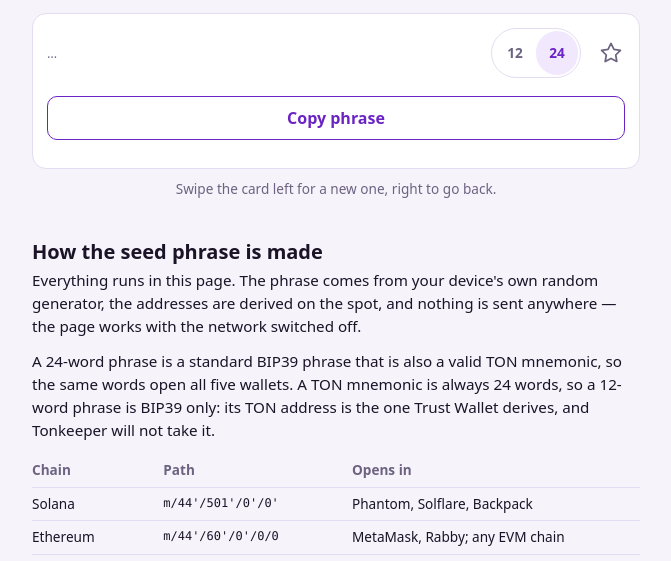
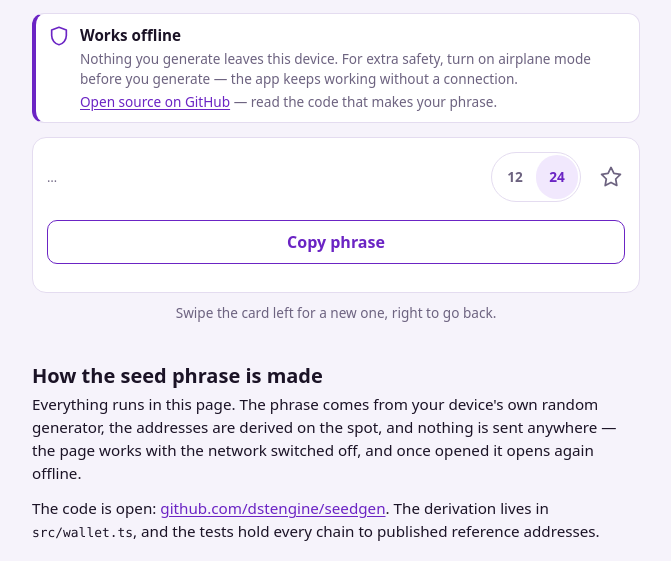
Before and after one commit to dstengine/seedgen, a website with bundled scripts: page src/index.html in a window 1280 px wide. Shown: the part 159-720 px from the top of the page, without its empty margins (304-975 px from the left). Built offline with nearby package versions, Linux system fonts and the light colour scheme.

Commit message:
Offline security notice and a link to the source
The generator now says, above the card, that it works offline and
suggests airplane mode before generating; when the connection drops the
notice turns green and says nothing can leave the device. It links to
this repo, now public, as does the 'How the seed phrase is made' section.

The TON wallet contract moves from the path column to the wallets column
so the derivation table fits 320px without splitting 'Ethereum'.

Co-Authored-By: Claude Opus 5.5 <noreply@anthropic.com>
Claude-Session: https://claude.ai/code/session_01XHSkbnur1VaptjXxnxT8Gu

```diff
--- a/src/app.ts
+++ b/src/app.ts
@@ -50,6 +50,7 @@ interface TgWebApp {
   BackButton: { show(): void; hide(): void; onClick(cb: () => void): void };
   onEvent(name: string, cb: () => void): void;
   disableVerticalSwipes?(): void;
+  openLink?(url: string): void;
 }
 
 let tg: TgWebApp | undefined;
@@ -170,7 +171,7 @@ function render(w: Wallet) {
       btn.type = "button";
       btn.title = `Copy ${c.name} address`;
       // TON opens in a different wallet depending on the phrase's length.
-      const name = c.id === "TON" ? `${c.name} · ${TON_SCHEME[wordCount(w.phrase)].note.split(",")[0]}` : c.name;
+      const name = c.id === "TON" ? `${c.name} · ${TON_SCHEME[wordCount(w.phrase)].wallets.split(",")[0]}` : c.name;
       btn.append(el("span", `chip chip-${c.id.toLowerCase()}`, c.id), el("span", "addr-name", name), el("code", "addr-value", w.addresses[c.id]));
       btn.addEventListener("click", () => copy(w.addresses[c.id], `${c.name} address`));
       li.append(btn);
@@ -323,6 +324,18 @@ function renderFavs() {
   );
 }
 
+// ---------------------------------------------------------------- network notice
+
+function syncNet() {
+  const online = navigator.onLine;
+  const box = $("[data-net]");
+  box.dataset.state = online ? "online" : "offline";
+  $("[data-net-title]").textContent = online ? "Works offline" : "You're offline";
+  $("[data-net-text]").textContent = online
+    ? "Nothing you generate leaves this device. For extra safety, turn on airplane mode before you generate — the app keeps working without a connection."
+    : "Nothing can leave this device now. Generate as many as you like — the app works fully offline.";
+}
+
 // ---------------------------------------------------------------- views
 
 function show(view: "gen" | "fav") {
@@ -346,7 +359,7 @@ function start() {
   };
   $("[data-paths]").replaceChildren(
     ...CHAINS.filter((c) => c.id !== "TON").map((c) => row(c.name, c.path, c.note)),
-    ...([24, 12] as const).map((n) => row(`TON, ${n} words`, TON_SCHEME[n].path, TON_SCHEME[n].note)),
+    ...([24, 12] as const).map((n) => row(`TON, ${n} words`, TON_SCHEME[n].path, `${TON_SCHEME[n].contract} · ${TON_SCHEME[n].wallets}`)),
   );
   document.querySelectorAll<HTMLElement>("[data-words-count]").forEach((b) =>
     b.addEventListener("click", () => setWords(Number(b.dataset.wordsCount) as WordCount)),
@@ -365,6 +378,19 @@ function start() {
     if (e.key === "ArrowLeft") back();
   });
 
+  syncNet();
+  window.addEventListener("online", syncNet);
+  window.addEventListener("offline", syncNet);
+
+  // Inside Telegram an outside link opens in its browser, not over the app.
+  document.querySelectorAll<HTMLAnchorElement>("a[data-external]").forEach((a) =>
+    a.addEventListener("click", (e) => {
+      if (!tg?.openLink) return;
+      e.preventDefault();
+      tg.openLink(a.href);
+    }),
+  );
+
   renderFavs();
   generate();
 
--- a/src/index.html
+++ b/src/index.html
@@ -42,6 +42,17 @@
     <h1>Seed phrase generator</h1>
     <p class="lede">One tap — or a swipe — makes a fresh 12- or 24-word phrase and its Solana, Ethereum, Bitcoin, Tron and TON addresses.</p>
 
+    <!-- Security notice. app.ts swaps the text with the connection: online
+         it says how to cut the network, offline it says that has worked. -->
+    <aside class="notice" data-net data-state="online" aria-live="polite">
+      <svg class="notice-icon" viewBox="0 0 24 24" aria-hidden="true"><path d="M12 2.5l8 3v6c0 4.9-3.4 9.1-8 10-4.6-.9-8-5.1-8-10v-6z"/><path class="tick" d="M8.5 12.2l2.4 2.4 4.6-4.8"/></svg>
+      <div>
+        <p class="notice-title" data-net-title>Works offline</p>
+        <p class="notice-text" data-net-text>Nothing you generate leaves this device. For extra safety, turn on airplane mode before you generate — the app keeps working without a connection.</p>
+        <p class="notice-text"><a href="https://github.com/dstengine/seedgen" rel="noopener" target="_blank" data-external>Open source on GitHub</a> — read the code that makes your phrase.</p>
+      </div>
+    </aside>
+
     <article class="wallet" data-wallet aria-live="polite">
       <div class="wallet-head">
         <span class="stamp" data-stamp>…</span>
@@ -71,7 +82,8 @@
 
   <section class="about">
     <h2>How the seed phrase is made</h2>
-    <p>Everything runs in this page. The phrase comes from your device's own random generator, the addresses are derived on the spot, and nothing is sent anywhere — the page works with the network switched off.</p>
+    <p>Everything runs in this page. The phrase comes from your device's own random generator, the addresses are derived on the spot, and nothing is sent anywhere — the page works with the network switched off, and once opened it opens again offline.</p>
+    <p>The code is open: <a href="https://github.com/dstengine/seedgen" rel="noopener" target="_blank" data-external>github.com/dstengine/seedgen</a>. The derivation lives in <code>src/wallet.ts</code>, and the tests hold every chain to published reference addresses.</p>
     <p>A 24-word phrase is a standard BIP39 phrase that is also a valid TON mnemonic, so the same words open all five wallets. A TON mnemonic is always 24 words, so a 12-word phrase is BIP39 only: its TON address is the one Trust Wallet derives, and Tonkeeper will not take it.</p>
     <table>
       <thead><tr><th>Chain</th><th>Path</th><th>Opens in</th></tr></thead>
--- a/src/style.css
+++ b/src/style.css
@@ -10,6 +10,7 @@
   --on-accent: #FFFFFF;
   --tint: #F1E8FD;
   --danger: #C4232F;
+  --ok: #1E7F4F;
   --on-danger: #FFFFFF;
   --sol: #9945FF; --eth: #627EEA; --btc: #F7931A; --trx: #EB0029; --ton: #0098EA;
   --radius: 14px;
@@ -19,12 +20,12 @@
 @media (prefers-color-scheme: dark) {
   :root:not([data-theme="light"]) {
     --bg: #120A1F; --surface: #1D1430; --ink: #F1ECF8; --muted: #A79BBB;
-    --line: #2F2445; --accent: #B98BFF; --on-accent: #1B0B33; --tint: #24103F; --danger: #FF6B75; --on-danger: #2A0508;
+    --line: #2F2445; --accent: #B98BFF; --on-accent: #1B0B33; --tint: #24103F; --danger: #FF6B75; --on-danger: #2A0508; --ok: #4FD18B;
   }
 }
 :root[data-theme="dark"] {
   --bg: #120A1F; --surface: #1D1430; --ink: #F1ECF8; --muted: #A79BBB;
-  --line: #2F2445; --accent: #B98BFF; --on-accent: #1B0B33; --tint: #24103F; --danger: #FF6B75; --on-danger: #2A0508;
+  --line: #2F2445; --accent: #B98BFF; --on-accent: #1B0B33; --tint: #24103F; --danger: #FF6B75; --on-danger: #2A0508; --ok: #4FD18B;
 }
 
 * { box-sizing: border-box; }
@@ -70,6 +71,23 @@ main { max-width: 640px; margin: 0 auto; padding: 0 16px; }
 /* In Telegram the app's own header carries the name. */
 .tma .mark { visibility: hidden; width: 0; }
 .tma .bar { justify-content: center; }
+
+/* ---- security notice */
+.notice {
+  display: flex; gap: 10px; align-items: flex-start;
+  background: var(--surface); border: 1px solid var(--line); border-left: 4px solid var(--accent);
+  border-radius: 12px; padding: 10px 12px; margin: 0 0 14px;
+}
+.notice[data-state="offline"] { border-left-color: var(--ok); }
+.notice-icon { flex: none; width: 22px; height: 22px; margin-top: 1px; fill: none; stroke: var(--accent); stroke-width: 1.8; stroke-linejoin: round; stroke-linecap: round; }
+.notice[data-state="offline"] .notice-icon { stroke: var(--ok); }
+.notice-icon .tick { display: none; }
+.notice[data-state="offline"] .notice-icon .tick { display: inline; }
+.notice-title { margin: 0; font-weight: 700; font-size: .95rem; }
+.notice-text { margin: 2px 0 0; font-size: .85rem; color: var(--muted); }
+.notice a, .about a { color: var(--accent); text-underline-offset: 2px; }
+.notice a { display: inline-block; padding: 12px 0; margin: -12px 0; }
+.about code { font-family: var(--mono); font-size: .85em; }
 
 /* ---- wallet card */
 .wallet {
@@ -157,7 +175,8 @@ main { max-width: 640px; margin: 0 auto; padding: 0 16px; }
 .about { margin: 2.5rem 0 1rem; color: var(--ink); font-size: .95rem; }
 .about p { margin: 0 0 .8rem; }
 .about table { width: 100%; border-collapse: collapse; font-size: .85rem; margin: 0 0 1rem; }
-.about th, .about td { text-align: left; padding: 6px 6px 6px 0; border-bottom: 1px solid var(--line); vertical-align: top; overflow-wrap: anywhere; }
+/* Words wrap between words, never inside one: "Ethereum" stays whole. */
+.about th, .about td { text-align: left; padding: 6px 6px 6px 0; border-bottom: 1px solid var(--line); vertical-align: top; }
 .about th { color: var(--muted); font-weight: 600; }
 /* A derivation path is one token: it never breaks inside. */
 .about td:nth-child(2) { font-family: var(--mono); font-size: .75rem; white-space: nowrap; overflow-wrap: normal; }
--- a/src/wallet.ts
+++ b/src/wallet.ts
@@ -39,15 +39,15 @@ export const CHAINS: { id: Chain; name: string; path: string; note: string }[] =
   { id: "ETH", name: "Ethereum", path: "m/44'/60'/0'/0/0", note: "MetaMask, Rabby; any EVM chain" },
   { id: "BTC", name: "Bitcoin", path: "m/84'/0'/0'/0/0", note: "Native SegWit (bc1…)" },
   { id: "TRX", name: "Tron", path: "m/44'/195'/0'/0/0", note: "TronLink, Trust Wallet" },
-  { id: "TON", name: "TON (Gram)", path: "TON mnemonic, W5", note: "Tonkeeper, MyTonWallet" },
+  { id: "TON", name: "TON (Gram)", path: "TON mnemonic", note: "W5 · Tonkeeper, MyTonWallet" },
 ];
 
 export type WordCount = 12 | 24;
 
 /** How a phrase of this length reaches TON: the TON row of the table. */
-export const TON_SCHEME: Record<WordCount, { path: string; note: string }> = {
-  24: { path: "TON mnemonic, W5", note: "Tonkeeper, MyTonWallet" },
-  12: { path: "m/44'/607'/0', v4R2", note: "Trust Wallet" },
+export const TON_SCHEME: Record<WordCount, { path: string; contract: string; wallets: string }> = {
+  24: { path: "TON mnemonic", contract: "W5", wallets: "Tonkeeper, MyTonWallet" },
+  12: { path: "m/44'/607'/0'", contract: "v4R2", wallets: "Trust Wallet" },
 };
 
 export const wordCount = (phrase: string): WordCount => (phrase.trim().split(/\s+/).length === 12 ? 12 : 24);
```
Also changed, not shown: tests/e2e.mjs (+8 -1 lines), README.md.
